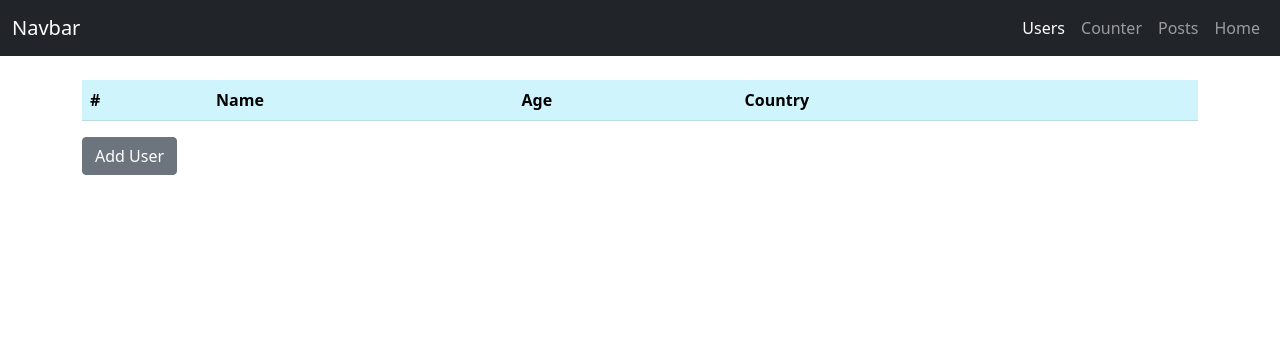
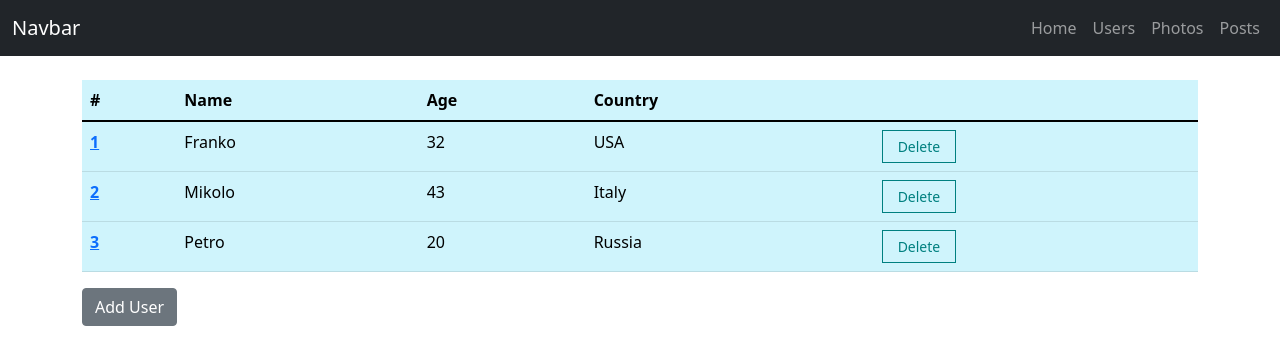
Before and after one commit to ViktoriaAfitova/react_app, a React (Create React App) app: page /users in a window 1280 px wide. Shown: the top 364 px of the page. Built offline with nearby package versions, Linux system fonts and the light colour scheme.

Commit message:
feat: add Spinner

```diff
--- a/src/components/AppRouter.js
+++ b/src/components/AppRouter.js
@@ -3,14 +3,19 @@ import {Route, Routes} from 'react-router-dom';
 import Users from '../pages/Users/Users';
 import Counter from '../components/Counter/Counter';
 import Posts from '../components/Posts/Posts';
+import UserEdit from '../pages/Users/UserEdit';
+import NotFound from '../pages/NotFound';
 
 const AppRouter = () => {
+
   return (
         <Routes>
             <Route path='/' element={<Users/>} />
             <Route path='/users' element={<Users/>} />
+            <Route path='/users/:id' element={<UserEdit/>} />
             <Route path='/counter' element={<Counter/>} />
             <Route path='/posts' element={<Posts/>}/>
+            <Route path='*' element={<NotFound/>} />
         </Routes>
   )
 }
--- a/src/components/MyModal/MyModal.js
+++ b/src/components/MyModal/MyModal.js
@@ -11,7 +11,7 @@ const MyModal = ({
                 onConfirm
                 }) => {
   return (
-    <div className={`md-modal ${visible ? 'md-show' : 'md-hidden'}`} tabindex="-1" onClick={onCancel}>
+    <div className={`md-modal ${visible ? 'md-show' : 'md-hidden'}`} tabIndex="-1" onClick={onCancel}>
         <div className="modal-dialog"
             onClick={(e) => e.stopPropagation() }
         >
--- a/src/components/NavBar.js
+++ b/src/components/NavBar.js
@@ -1,28 +1,50 @@
-import React from 'react';
+import React, { useState } from 'react';
 import {Link} from 'react-router-dom';
 
 const NavBar = () =>  {
+    const [toggler, setToggler] = useState(false);
+    const links = [
+        {
+            name: 'Home',
+            link: '/',
+        },
+        {
+            name: 'Users',
+            link: '/users',
+        },
+        {
+            name: 'Photos',
+            link: '/photos',
+        },
+        {
+            name: 'Posts',
+            link: '/posts',
+        },
+    ]
+    const toggleMenu = () => {
+        setToggler(!toggler);
+    }
+
   return (
     <nav className="navbar navbar-expand-lg navbar-dark bg-dark">
         <div className="container-fluid">
             <a className="navbar-brand" href="#">Navbar</a>
-                <button className="navbar-toggler" type="button" data-bs-toggle="collapse" data-bs-target="#navbarNav" aria-controls="navbarNav" aria-expanded="false" aria-label="Toggle navigation">
-                    <span className="navbar-toggler-icon"></span>
+                <button onClick={() => setToggler(true)} className="navbar-toggler" type="button" data-bs-toggle="collapse" data-bs-target="#navbarNav" aria-controls="navbarNav" aria-expanded="false" aria-label="Toggle navigation">
+                    <span  className="navbar-toggler-icon"></span>
                 </button>
-                <div className="collapse navbar-collapse justify-content-end" id="navbarNav">
+                <div className={`collapse navbar-collapse justify-content-end ${setToggler ? 'show' : ''}`} id="navbarNav">
                     <ul className="navbar-nav">
-                        <li className="nav-item">
-                            <Link to='/users' className="nav-link active" aria-current="page">Users</Link>
-                        </li>
-                        <li className="nav-item">
-                            <Link to="/counter" className="nav-link">Counter</Link>
-                        </li>
-                        <li className="nav-item">
-                            <Link to="/posts" className="nav-link">Posts</Link>
-                        </li>
-                        <li className="nav-item">
-                            <Link to="/users" className="nav-link">Home</Link>
-                        </li>
+                        {links.map((link, index) =>
+                            <li key={index} className="nav-item">
+                                <Link
+                                    to={link.link}
+                                    className="nav-link"
+                                    onClick={toggleMenu}
+                                >
+                                    {link.name}
+                                </Link>
+                            </li>
+                        )}
                     </ul>
                 </div>
         </div>
--- a/src/components/Posts/Posts.js
+++ b/src/components/Posts/Posts.js
@@ -2,6 +2,7 @@ import React, { useEffect, useMemo, useState } from "react";
 import MyModal from "../MyModal/MyModal";
 import div from './posts.css';
 import Crud from "../../services/crud.service";
+import Spinner from "../Spinner";
 
 const Posts = () => {
     const postsCrud = new Crud('posts');
@@ -10,15 +11,18 @@ const Posts = () => {
     const [sorter, setSorter] = useState(0);
     const [searchQuery, setSearchQuery] = useState('');
     const [posts, setPosts] = useState ([]);
+    const [loading, setLoading] = useState(false);
 
     useEffect(() => {
         fetchAllPosts();
     }, [])
 
     const fetchAllPosts = async () => {
+        setLoading(true);
         postsCrud.getAll().then((res) => {
             console.log(res.data)
             setPosts(res.data);
+            setLoading(false);
         })
 
     }
@@ -76,10 +80,13 @@ const Posts = () => {
                     <option defaultValue value="0">from Min to Max</option>
                     <option value="1">from Max to Min</option>
                 </select>
-            <div className="post-container">
-                {sortedAndSearchedPosts.length
-                    ?
-                    sortedAndSearchedPosts.map((post, id) =>
+                {loading ?
+                    <Spinner />
+                    :
+                    <div className="post-container">
+                        {sortedAndSearchedPosts.length
+                            ?
+                        sortedAndSearchedPosts.map((post, id) =>
                         <div className="card text-white bg-dark mb-3" key={post.id} style={{"maxWidth" : "18rem"}}>
                             <div className="card-header">{post.id}</div>
                             <div className="card-body">
@@ -93,7 +100,8 @@ const Posts = () => {
                 :
                 <h3 className="mt-3">Posts not found</h3>
                 }
-            </div>
+            </div>}
+
             <MyModal
                 visible={showModal}
                 saveBtnShow
--- /dev/null
+++ b/src/components/Spinner.js
@@ -0,0 +1,11 @@
+import React from 'react';
+
+const Spinner = () => {
+  return (
+    <div className="spinner-border" role="status">
+        <span className="visually-hidden">Loading...</span>
+    </div>
+  )
+}
+
+export default Spinner;
--- a/src/http.js
+++ b/src/http.js
@@ -4,5 +4,5 @@ export default axios.create ({
     baseURL: 'https://jsonplaceholder.typicode.com/',
     headers: {
         'Content-type': 'application/json; charset=UTF-8',
-      },
+    },
 })
--- /dev/null
+++ b/src/pages/NotFound.js
@@ -0,0 +1,13 @@
+import React from 'react';
+import { NavLink } from 'react-router-dom';
+
+const NotFound = () => {
+  return (
+    <div className='container'>
+        <h1>Page not found</h1>
+        <NavLink to='/' className="btn btn-primary">back to home</NavLink>
+    </div>
+  )
+}
+
+export default NotFound
--- /dev/null
+++ b/src/pages/Users/UserEdit.js
@@ -0,0 +1,40 @@
+import React, { useEffect, useState } from 'react';
+import {useParams} from 'react-router-dom';
+import Crud from "../../services/crud.service";
+
+const UserEdit = () => {
+    const userCrud = new Crud('users');
+    const [error, setError] = useState('');
+    const [user, setUser] = useState({});
+    const {id} = useParams();
+
+    useEffect(() => {
+        getUser()
+    }, [])
+
+    const getUser = () => {
+        userCrud.get(`${id}`).then((res) => {
+            setUser(res.data);
+        }).catch((e) => {
+           setError(e.message);
+        })
+    }
+
+    console.log(id);
+    console.log(user);
+    return (
+        <div>
+            {error ?
+                <h1>
+                    {error}
+                </h1>
+            :
+                <div>
+                    {user.name}
+                </div>
+            }
+        </div>
+    )
+}
+
+export default UserEdit;
--- a/src/pages/Users/UserList.js
+++ b/src/pages/Users/UserList.js
@@ -1,5 +1,6 @@
 import React from 'react';
 import MyButton from '../../components/UI/button/MyButton';
+import { Link } from 'react-router-dom';
 
 const UserList = ({ users, setUsers }) => {
 
@@ -25,11 +26,11 @@ const UserList = ({ users, setUsers }) => {
         <tbody>
         {users.map((user, index) =>
             <tr key={index}>
-            <th scope="row">{index + 1}</th>
-            <td>{user.name}</td>
-            <td>{user.age}</td>
-            <td>{user.country}</td>
-            <td><MyButton action={() => deleteUser(user.name)}>Delete</MyButton></td>
+                <th scope="row"><Link to={`/users/${user.id}`}>{user.id}</Link></th>
+                <td>{user.name}</td>
+                <td>{user.age}</td>
+                <td>{user.country}</td>
+                <td><MyButton action={() => deleteUser(user.name)}>Delete</MyButton></td>
             </tr>
         )}
         </tbody>
--- a/src/pages/Users/Users.js
+++ b/src/pages/Users/Users.js
@@ -6,24 +6,24 @@ import UserList from './UserList';
 const Users = () => {
     const [showModal, setShowModal] = useState(false);
     const [users, setUsers] = useState([
-        // {
-        //     id: 1,
-        //     name: 'Franko',
-        //     age: 32,
-        //     country: "USA"
-        // },
-        // {
-        //     id: 2,
-        //     name: 'Mikolo',
-        //     age: 43,
-        //     country: "Italy"
-        // },
-        // {
-        //     id: 3,
-        //     name: 'Petro',
-        //     age: 20,
-        //     country: "Russia"
-        // },
+        {
+            id: 1,
+            name: 'Franko',
+            age: 32,
+            country: "USA"
+        },
+        {
+            id: 2,
+            name: 'Mikolo',
+            age: 43,
+            country: "Italy"
+        },
+        {
+            id: 3,
+            name: 'Petro',
+            age: 20,
+            country: "Russia"
+        },
 
     ]);
 
--- a/src/services/crud.service.js
+++ b/src/services/crud.service.js
@@ -1,4 +1,4 @@
-import http from '../http'
+import http from '../http.js';
 
 export default class Crud {
     constructor(models) {
```
